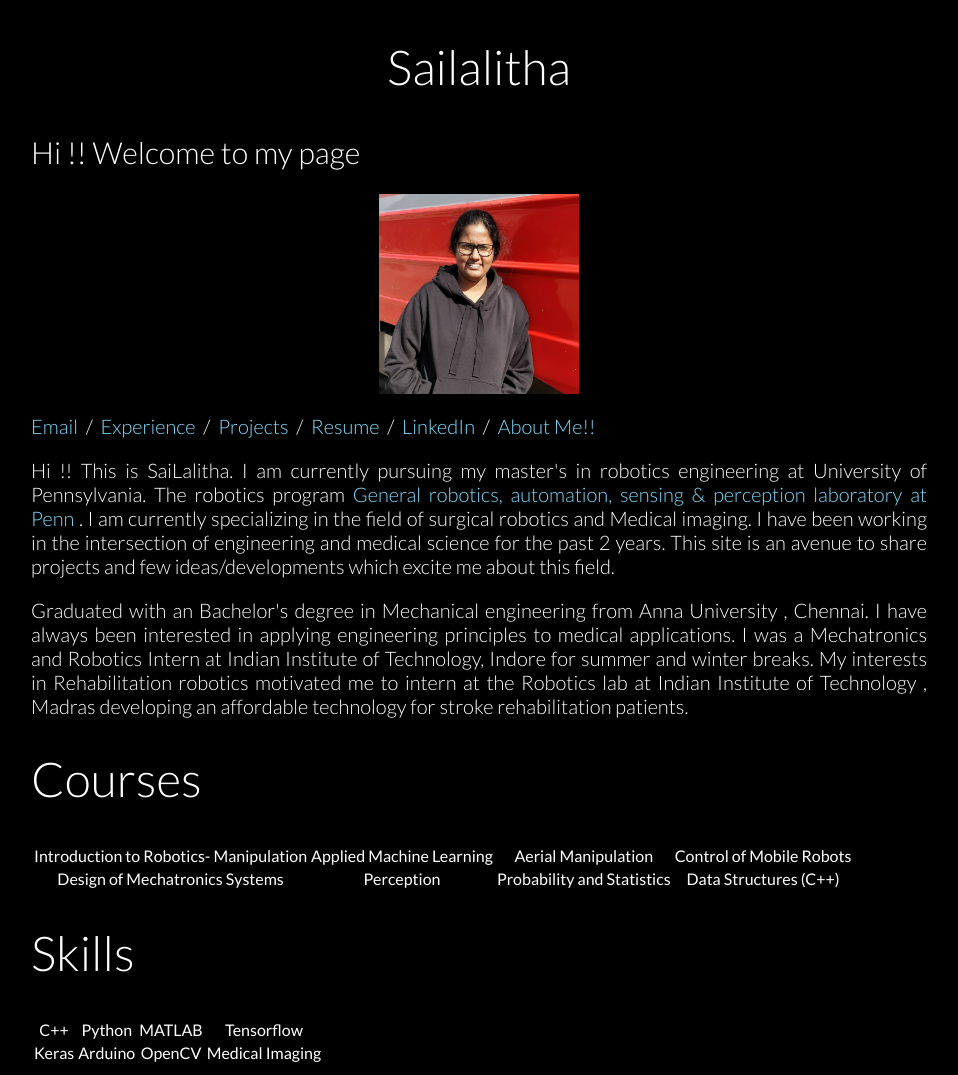
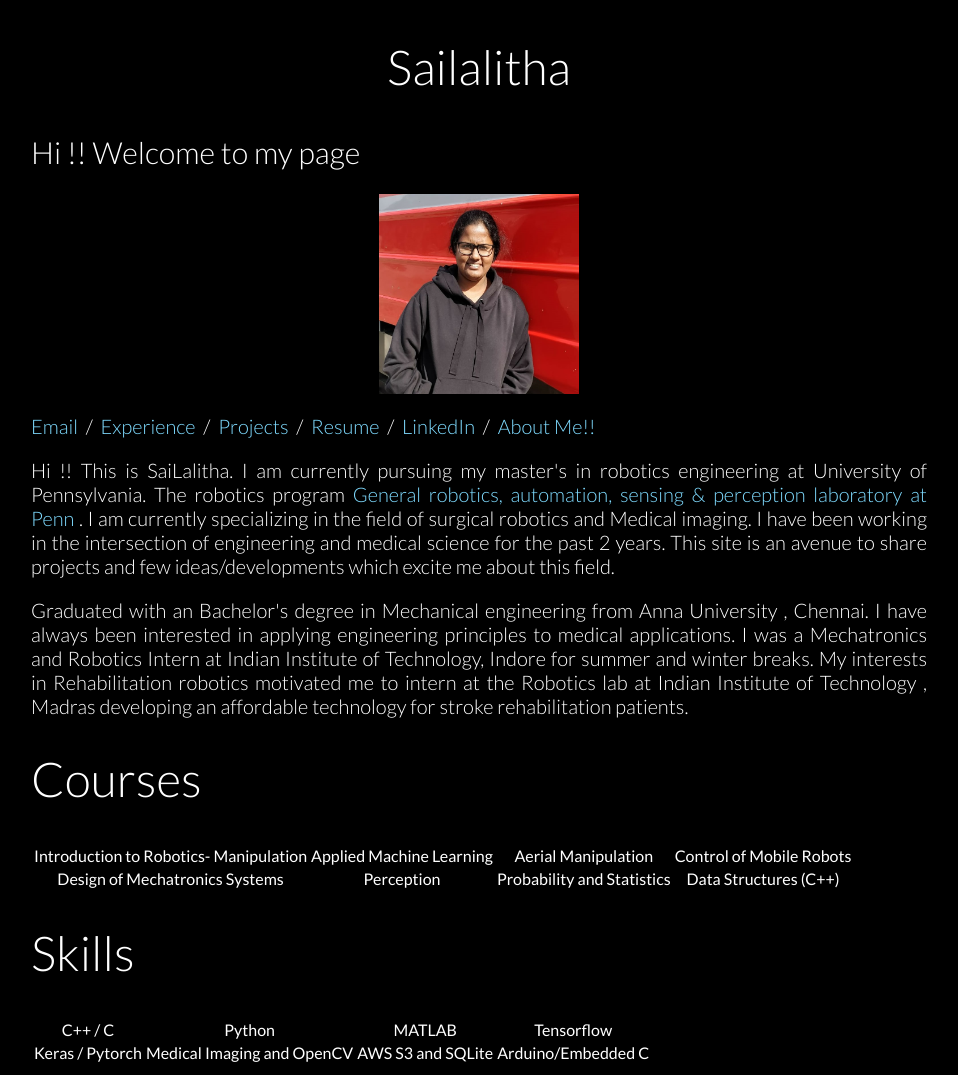
Before and after one commit to sailalitha96/sailalitha96.github.io, a Jekyll site: the page index.html, which Jekyll copies as it is, in a window 1280 px wide. Shown: the whole page, without its empty margins (161-1119 px from the left). Built offline with Jekyll 4.4.1, drawn with Linux system fonts in a browser that asks for light colours; nearby versions of some CDN libraries.

Commit message:
Update index.html

```diff
--- a/index.html
+++ b/index.html
@@ -88,17 +88,17 @@
 </thead>
 <tbody>
 <tr>
-<td align="center">C++</td>
+<td align="center">C++ / C </td>
 <td align="center">Python</td>
 <td align="center">MATLAB</td>
 <td align="center">Tensorflow</td>
 </tr>
 
 <tr>
-<td align="center">Keras</td>
-<td align="center">Arduino</td>
-<td align="center"> OpenCV </td>
-<td align="center"> Medical Imaging</td>
+<td align="center">Keras / Pytorch</td>
+<td align="center">Medical Imaging and OpenCV</td>
+<td align="center"> AWS S3 and SQLite </td>
+<td align="center"> Arduino/Embedded C</td>
 </tr>
 
 <!-- <tr>
```
